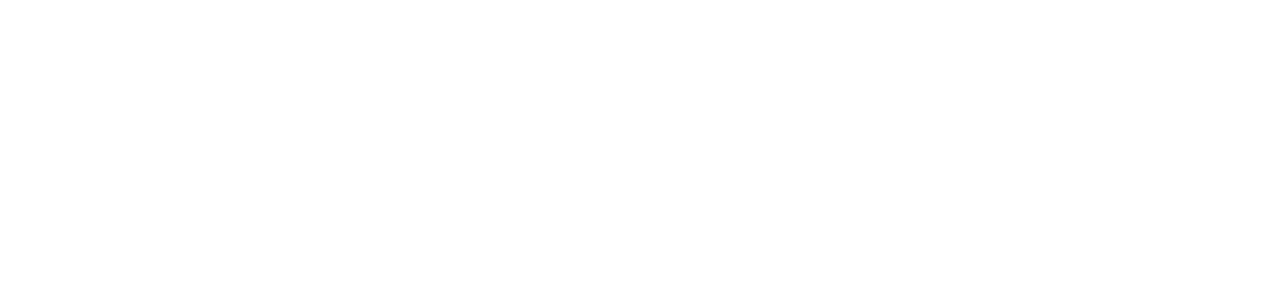
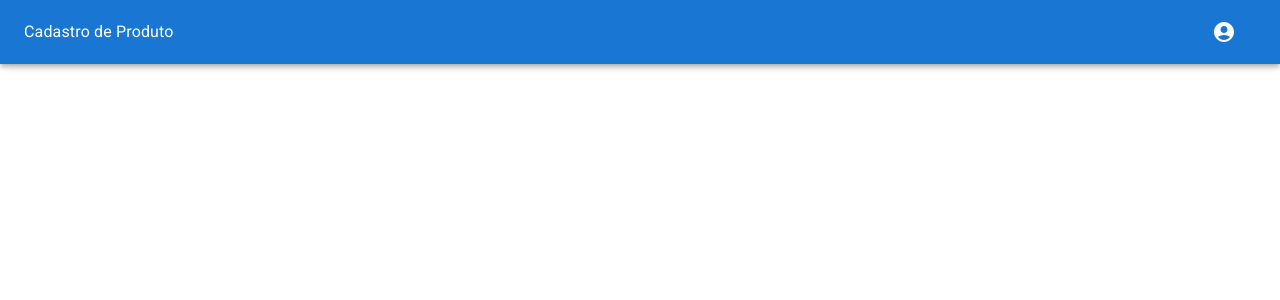
Before and after one commit to JhowRodrigues2/CadastroProduto, a React (Vite) app: page / in a window 1280 px wide. Shown: the top 300 px of the page. Built offline with nearby package versions, Linux system fonts and the light colour scheme.

Commit message:
create header

```diff
--- a/index.html
+++ b/index.html
@@ -3,6 +3,10 @@
   <head>
     <meta charset="UTF-8" />
     <link rel="icon" type="image/svg+xml" href="/vite.svg" />
+    <link
+    rel="stylesheet"
+    href="https://fonts.googleapis.com/css?family=Roboto:300,400,500,700&display=swap"
+  />
     <meta name="viewport" content="width=device-width, initial-scale=1.0" />
     <title>Cadastro de Produto</title>
   </head>
--- a/package.json
+++ b/package.json
@@ -10,6 +10,11 @@
     "preview": "vite preview"
   },
   "dependencies": {
+    "@emotion/react": "^11.11.0",
+    "@emotion/styled": "^11.11.0",
+    "@fontsource/roboto": "^5.0.2",
+    "@mui/icons-material": "^5.11.16",
+    "@mui/material": "^5.13.4",
     "react": "^18.2.0",
     "react-dom": "^18.2.0"
   },
--- a/src/App.jsx
+++ b/src/App.jsx
@@ -1,11 +1,9 @@
+import Header from "./components/Header";
 
 function App() {
 
-  return (
-    <>
+  return(
+<Header/>
+)}
 
-    </>
-  )
-}
-
-export default App
+export default App;
--- /dev/null
+++ b/src/components/Header.jsx
@@ -0,0 +1,21 @@
+import { AppBar, Button, Toolbar, Typography } from '@mui/material'
+import AccountCircleIcon from '@mui/icons-material/AccountCircle';
+
+const Header = () => {
+  return (
+    <div>
+      <AppBar>
+        <Toolbar>
+            <Typography>
+                Cadastro de Produto
+            </Typography>
+            <Button  sx={{marginLeft:'auto'}}>
+            <AccountCircleIcon style={{color:'#fff'}}/>
+            </Button>
+        </Toolbar>
+      </AppBar>
+    </div>
+  )
+}
+
+export default Header
```
Also changed, not shown: 1 other file (tests, documents, lock files or other folders).
